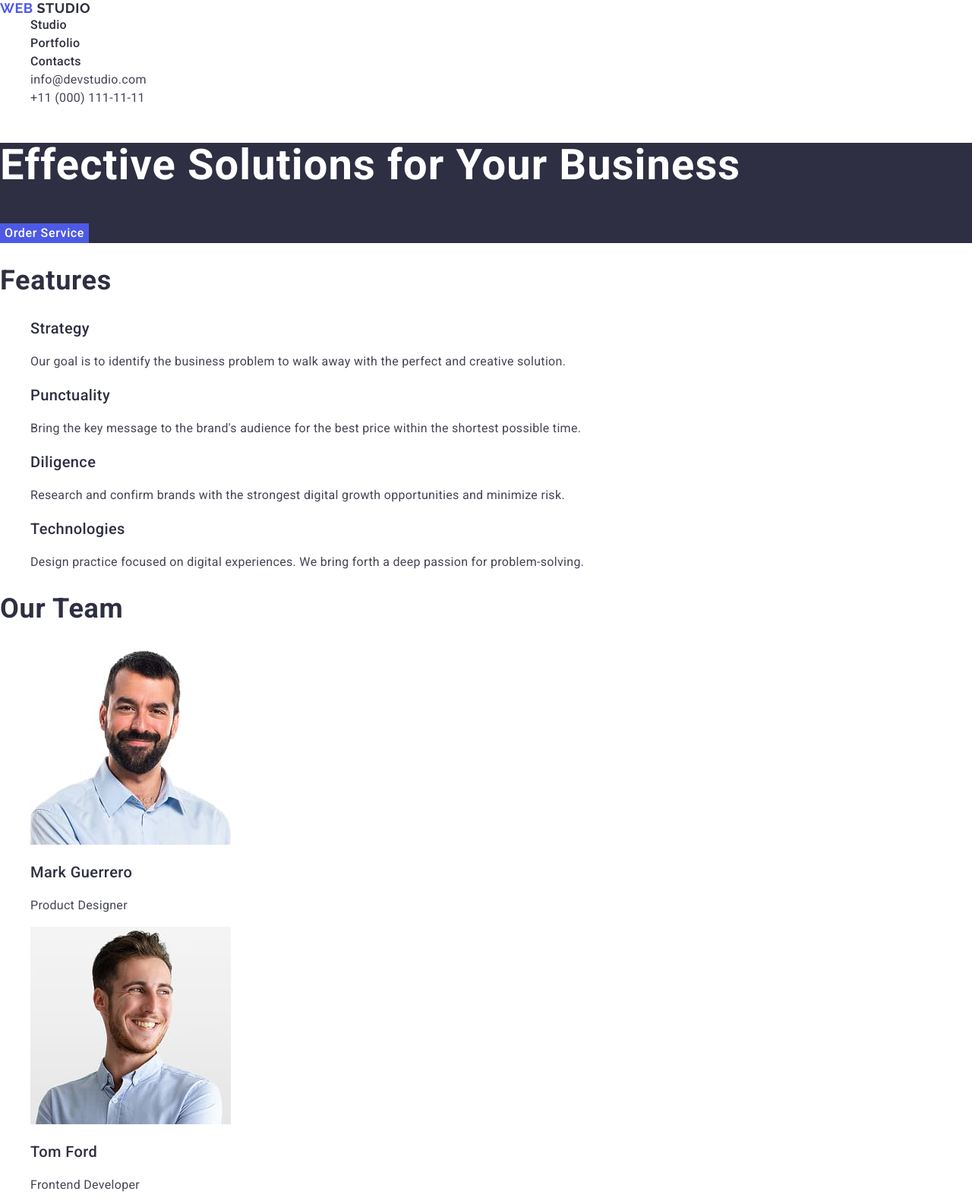
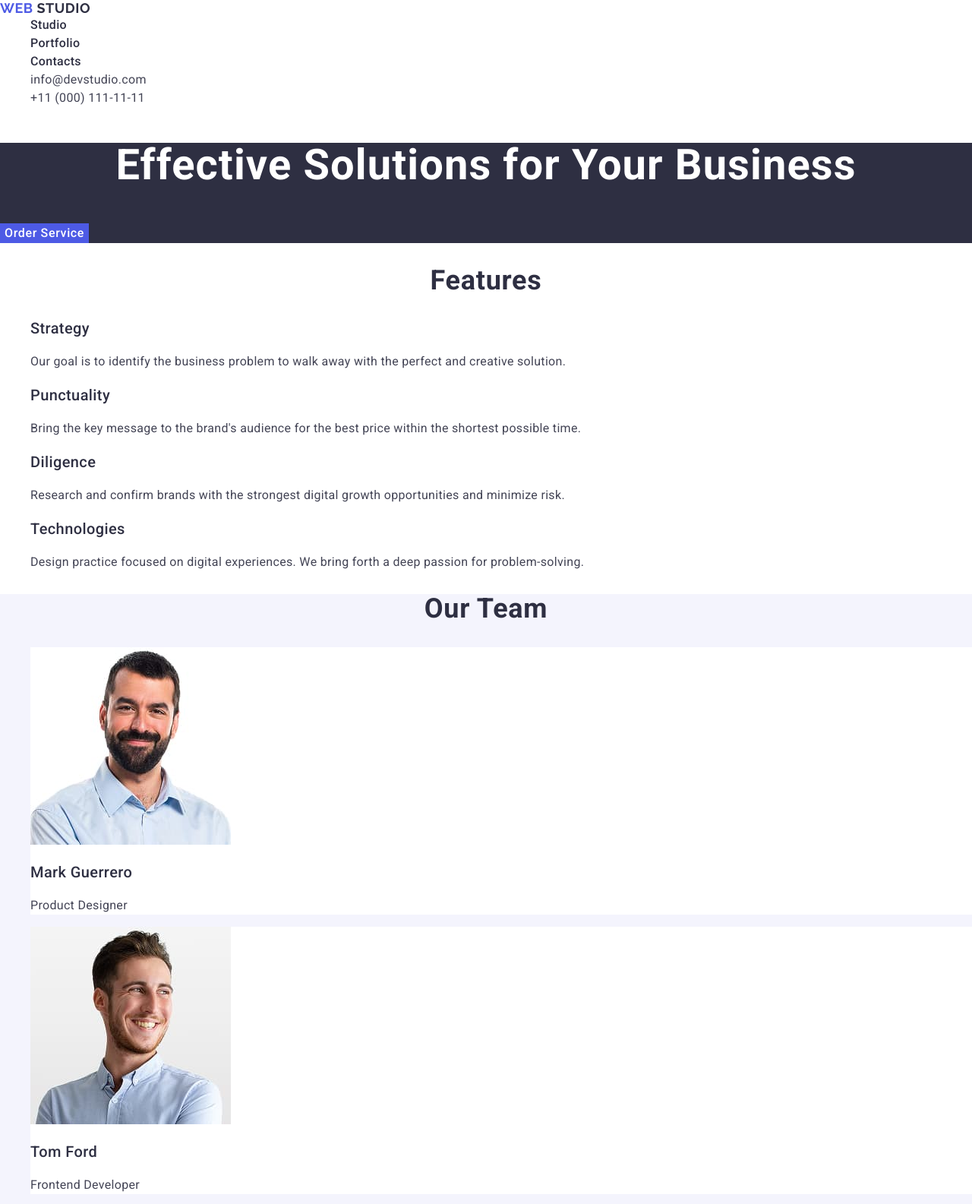
Before and after one commit to Epoeitos/goit-markup-hw-02, a plain HTML site: page index.html in a window 1280 px wide. Shown: the top 1585 px of the page at 76% size. Drawn offline with nearby package versions, Linux system fonts and the light colour scheme.

Commit message:
homework-done

```diff
--- a/css/styles.css
+++ b/css/styles.css
@@ -76,6 +76,7 @@ a {
 }
 
 .main-title {
+    text-align: center;
     font-weight: 700;
     font-size: 56px;
     line-height: 1.07;
@@ -100,6 +101,7 @@ a {
 }
 
 .section-title {
+    text-align: center;
     font-weight: 700;
     font-size: 36px;
     line-height: 1.11;
@@ -127,3 +129,11 @@ a {
 .portfolio-item {
     background-color: #ffffff;
 }
+
+.main-team {
+    background-color: #F4F4FD;
+}
+
+.team-item {
+    background-color: #FFFFFF;
+}
```
